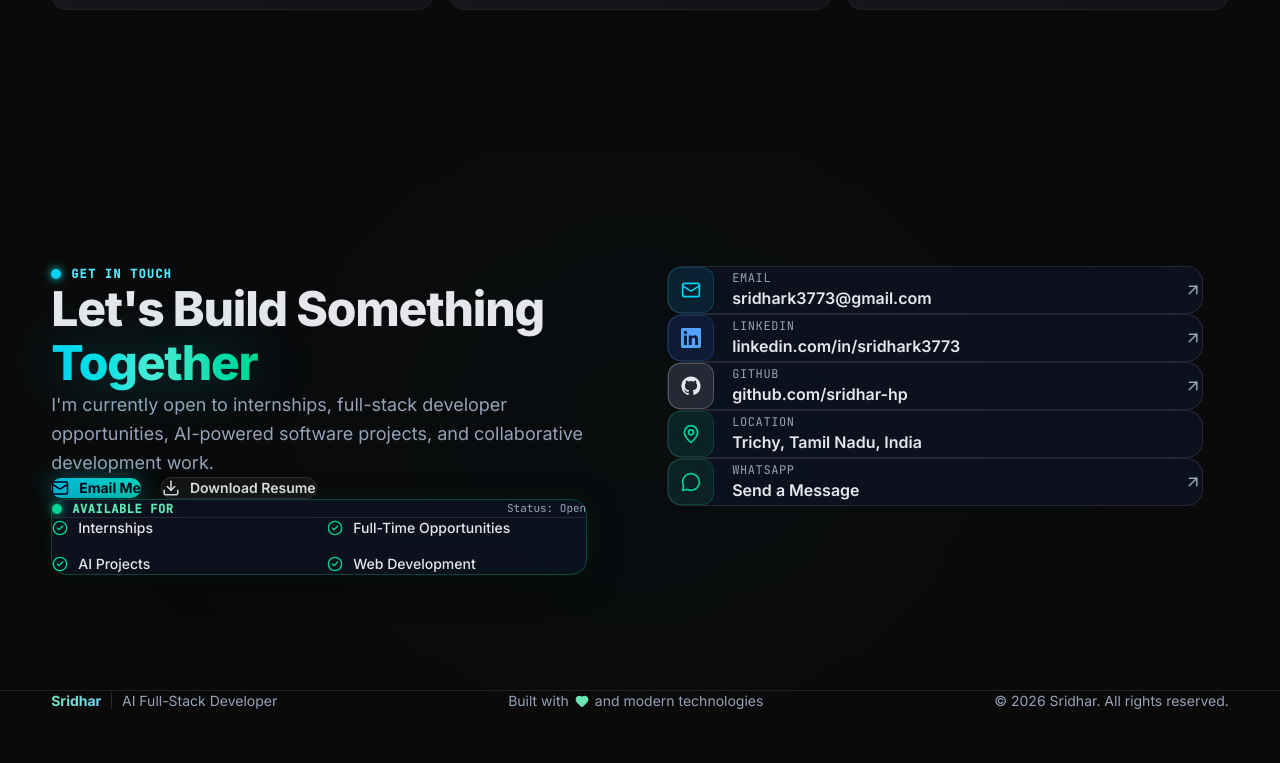
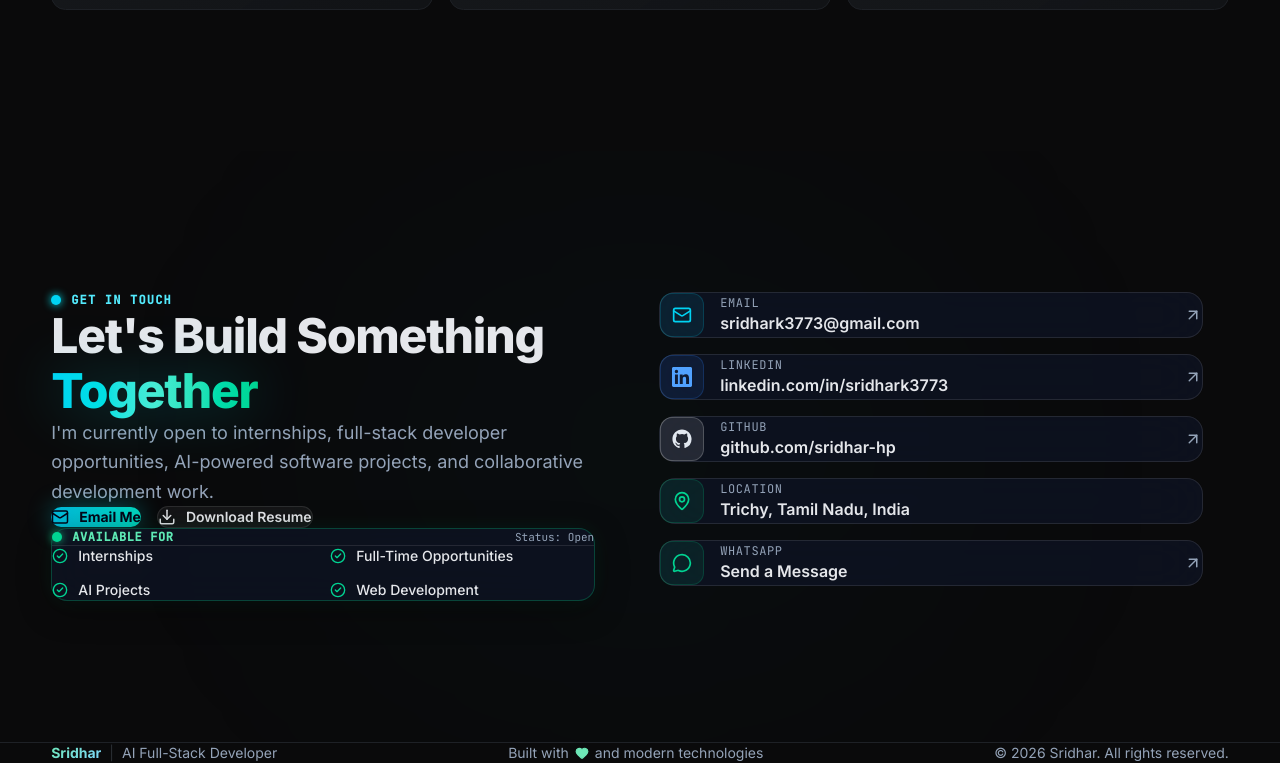
Before and after one commit to sridhar-hp/portfolio_client, a React (Vite) app: page / in a window 1280 px wide. Shown: the part 5854-6617 px from the top of the page. Before the commit the page ends 6565 px from the top, so only its background shows below. Built offline with nearby package versions, Linux system fonts and the light colour scheme.

Commit message:
feat: add Contact and Navbar components and base styles

```diff
--- a/src/components/Contact.jsx
+++ b/src/components/Contact.jsx
@@ -12,7 +12,7 @@ const contactCards = [
     external: false,
     accent: 'text-cyan-400',
     bg: 'bg-cyan-500/10 border-cyan-500/20',
-    hoverGlow: 'hover:shadow-[0_0_30px_rgba(0,242,254,0.18)] hover:border-cyan-500/40',
+    hoverGlow: 'hover:shadow-[0_0_25px_rgba(0,242,254,0.15)] hover:border-cyan-500/40',
   },
   {
     id: 'linkedin',
@@ -23,7 +23,7 @@ const contactCards = [
     external: true,
     accent: 'text-blue-400',
     bg: 'bg-blue-500/10 border-blue-500/20',
-    hoverGlow: 'hover:shadow-[0_0_30px_rgba(59,130,246,0.18)] hover:border-blue-500/40',
+    hoverGlow: 'hover:shadow-[0_0_25px_rgba(59,130,246,0.15)] hover:border-blue-500/40',
   },
   {
     id: 'github',
@@ -34,7 +34,7 @@ const contactCards = [
     external: true,
     accent: 'text-slate-200',
     bg: 'bg-white/10 border-white/20',
-    hoverGlow: 'hover:shadow-[0_0_30px_rgba(255,255,255,0.14)] hover:border-white/40',
+    hoverGlow: 'hover:shadow-[0_0_25px_rgba(255,255,255,0.12)] hover:border-white/40',
   },
   {
     id: 'location',
@@ -45,7 +45,7 @@ const contactCards = [
     external: false,
     accent: 'text-emerald-400',
     bg: 'bg-emerald-500/10 border-emerald-500/20',
-    hoverGlow: 'hover:shadow-[0_0_30px_rgba(16,185,129,0.18)] hover:border-emerald-500/40',
+    hoverGlow: 'hover:shadow-[0_0_25px_rgba(16,185,129,0.15)] hover:border-emerald-500/40',
   },
   {
     id: 'whatsapp',
@@ -56,7 +56,7 @@ const contactCards = [
     external: true,
     accent: 'text-emerald-400',
     bg: 'bg-emerald-500/10 border-emerald-500/20',
-    hoverGlow: 'hover:shadow-[0_0_30px_rgba(16,185,129,0.18)] hover:border-emerald-500/40',
+    hoverGlow: 'hover:shadow-[0_0_25px_rgba(16,185,129,0.15)] hover:border-emerald-500/40',
   },
 ]
 
@@ -86,7 +86,7 @@ const itemVariants = {
 
 export default function Contact() {
   return (
-    <section id="contact" className="contact-section relative overflow-hidden pt-12 pb-24 lg:pt-16 lg:pb-32">
+    <section id="contact" className="contact-section relative overflow-hidden py-24 lg:py-32">
       {/* Background Radial Glow */}
       <div className="absolute top-1/2 left-1/2 -translate-x-1/2 -translate-y-1/2 w-[44rem] h-[34rem] bg-cyan-500/5 rounded-full blur-[140px] pointer-events-none -z-10 animate-pulse" />
 
@@ -96,11 +96,11 @@ export default function Contact() {
           initial="hidden"
           whileInView="visible"
           viewport={{ once: true, margin: '-80px' }}
-          className="grid gap-14 lg:grid-cols-12 lg:gap-20 items-start max-w-6xl mx-auto"
+          className="grid gap-12 lg:grid-cols-12 lg:gap-16 items-start max-w-6xl mx-auto"
         >
           {/* LEFT COLUMN: Main Heading, Subheading & CTAs */}
-          <div className="lg:col-span-6 flex flex-col justify-center text-left space-y-7">
-            <motion.div variants={itemVariants} className="inline-flex items-center gap-2.5">
+          <div className="lg:col-span-6 flex flex-col justify-start text-left">
+            <motion.div variants={itemVariants} className="inline-flex items-center gap-2.5 mb-4">
               <span className="relative flex h-2.5 w-2.5">
                 <span className="animate-ping absolute inline-flex h-full w-full rounded-full bg-cyan-400 opacity-75" />
                 <span className="relative inline-flex rounded-full h-2.5 w-2.5 bg-cyan-400 shadow-[0_0_8px_#00f2fe]" />
@@ -110,24 +110,24 @@ export default function Contact() {
               </span>
             </motion.div>
 
-            <motion.h2 variants={itemVariants} className="text-3xl font-extrabold tracking-tight text-text sm:text-4xl lg:text-5xl leading-[1.12]">
+            <motion.h2 variants={itemVariants} className="text-3xl font-extrabold tracking-tight text-text sm:text-4xl lg:text-5xl leading-[1.15]">
               Let&apos;s Build Something{' '}
               <span className="bg-gradient-to-r from-cyan-400 via-teal-300 to-emerald-400 bg-clip-text text-transparent drop-shadow-[0_0_30px_rgba(0,242,254,0.3)]">
                 Together
               </span>
             </motion.h2>
 
-            <motion.p variants={itemVariants} className="text-base leading-relaxed text-text-muted sm:text-lg">
+            <motion.p variants={itemVariants} className="mt-4 text-base leading-relaxed text-text-muted sm:text-lg">
               I&apos;m currently open to internships, full-stack developer opportunities, AI-powered software projects, and collaborative development work.
             </motion.p>
 
-            {/* Action Buttons */}
-            <motion.div variants={itemVariants} className="pt-3 flex flex-wrap gap-5 items-center">
+            {/* Dedicated Action Buttons Wrapper */}
+            <motion.div variants={itemVariants} className="contact-actions mt-8 flex flex-wrap gap-4 items-center">
               <motion.a
                 href="mailto:sridhark3773@gmail.com"
                 whileHover={{ scale: 1.02 }}
                 whileTap={{ scale: 0.98 }}
-                className="inline-flex items-center gap-2.5 rounded-xl bg-gradient-to-r from-cyan-500 to-teal-400 px-6.5 py-3.5 text-sm font-bold text-slate-950 shadow-[0_0_25px_rgba(0,242,254,0.35)] transition-all hover:shadow-[0_0_35px_rgba(0,242,254,0.55)]"
+                className="inline-flex items-center gap-2.5 rounded-xl bg-gradient-to-r from-cyan-500 to-teal-400 px-6 py-3.5 text-sm font-bold text-slate-950 shadow-[0_0_25px_rgba(0,242,254,0.35)] transition-all hover:shadow-[0_0_35px_rgba(0,242,254,0.55)]"
               >
                 <Mail size={18} />
                 <span>Email Me</span>
@@ -138,20 +138,21 @@ export default function Contact() {
                 download="Sridhar_Resume.pdf"
                 whileHover={{ scale: 1.02, backgroundColor: 'rgba(255,255,255,0.08)' }}
                 whileTap={{ scale: 0.98 }}
-                className="inline-flex items-center gap-2.5 rounded-xl border border-white/10 bg-white/5 px-6.5 py-3.5 text-sm font-semibold text-text backdrop-blur-md transition-all hover:border-cyan-500/40 hover:text-cyan-300"
+                className="inline-flex items-center gap-2.5 rounded-xl border border-white/10 bg-white/5 px-6 py-3.5 text-sm font-semibold text-text backdrop-blur-md transition-all hover:border-cyan-500/40 hover:text-cyan-300"
               >
                 <Download size={18} />
                 <span>Download Resume</span>
               </motion.a>
             </motion.div>
 
-            {/* AVAILABILITY CARD */}
+            {/* Dedicated Availability Card Wrapper with 44px vertical gap */}
+            <div className="availability-wrapper mt-10 lg:mt-12">
               <motion.div
                 variants={itemVariants}
                 whileHover={{ y: -2 }}
-              className="mt-8 p-6.5 sm:p-7 rounded-2xl border border-emerald-500/30 bg-slate-900/60 backdrop-blur-xl shadow-[0_8px_32px_rgba(0,0,0,0.4),0_0_20px_rgba(16,185,129,0.1)] transition-all duration-300"
+                className="p-6 rounded-2xl border border-emerald-500/30 bg-slate-900/60 backdrop-blur-xl shadow-[0_8px_32px_rgba(0,0,0,0.4),0_0_20px_rgba(16,185,129,0.1)] transition-all duration-300"
               >
-              <div className="flex items-center justify-between pb-4 mb-4.5 border-b border-white/10">
+                <div className="flex items-center justify-between pb-3.5 mb-4 border-b border-white/10">
                   <div className="flex items-center gap-2.5">
                     <span className="relative flex h-2.5 w-2.5">
                       <span className="animate-ping absolute inline-flex h-full w-full rounded-full bg-emerald-400 opacity-75" />
@@ -164,7 +165,7 @@ export default function Contact() {
                   <span className="text-[11px] font-mono text-text-muted">Status: Open</span>
                 </div>
 
-              <div className="grid grid-cols-1 sm:grid-cols-2 gap-3.5 sm:gap-4">
+                <div className="grid grid-cols-1 sm:grid-cols-2 gap-3.5">
                   {availabilityList.map((item) => (
                     <div key={item} className="flex items-center gap-2.5 text-sm text-text font-medium">
                       <CheckCircle2 size={16} className="text-emerald-400 shrink-0" />
@@ -174,9 +175,10 @@ export default function Contact() {
                 </div>
               </motion.div>
             </div>
+          </div>
 
-          {/* RIGHT COLUMN: Contact Cards */}
-          <div className="lg:col-span-6 space-y-4.5 sm:space-y-5">
+          {/* RIGHT COLUMN: Contact Cards Stack */}
+          <div className="lg:col-span-6 flex flex-col gap-4">
             {contactCards.map((card) => {
               const IconComponent = card.icon
               const isLink = !!card.href
@@ -192,10 +194,10 @@ export default function Contact() {
                   variants={itemVariants}
                   whileHover={{ y: -3, scale: 1.008 }}
                   transition={{ duration: 0.25 }}
-                  className={`group relative flex items-center justify-between p-5 sm:p-5.5 rounded-2xl border border-white/10 bg-slate-900/60 backdrop-blur-xl transition-all duration-300 ${card.hoverGlow} ${isLink ? 'cursor-pointer' : 'cursor-default'}`}
+                  className={`group relative flex items-center justify-between p-4.5 sm:p-5 rounded-2xl border border-white/10 bg-slate-900/60 backdrop-blur-xl transition-all duration-300 ${card.hoverGlow} ${isLink ? 'cursor-pointer' : 'cursor-default'}`}
                 >
-                  <div className="flex items-center gap-4.5 min-w-0">
-                    <div className={`w-11.5 h-11.5 rounded-xl flex items-center justify-center border shrink-0 transition-transform duration-300 group-hover:scale-110 ${card.bg} ${card.accent}`}>
+                  <div className="flex items-center gap-4 min-w-0">
+                    <div className={`w-11 h-11 rounded-xl flex items-center justify-center border shrink-0 transition-transform duration-300 group-hover:scale-110 ${card.bg} ${card.accent}`}>
                       <IconComponent size={20} />
                     </div>
                     <div className="min-w-0 flex-1">
--- a/src/components/Navbar.jsx
+++ b/src/components/Navbar.jsx
@@ -39,9 +39,8 @@ export default function Navbar() {
         initial={{ y: -100 }}
         animate={{ y: 0 }}
         transition={{ duration: 0.6, ease: [0.22, 1, 0.36, 1] }}
-        className={`fixed top-0 left-0 right-0 z-50 transition-all duration-500 ${
-          scrolled ? 'glass shadow-[0_1px_0_rgba(255,255,255,0.04)]' : 'bg-transparent'
-        }`}
+        className={`fixed top-0 left-0 right-0 z-50 transition-all duration-500 ${scrolled ? 'glass shadow-[0_1px_0_rgba(255,255,255,0.04)]' : 'bg-transparent'
+          }`}
       >
         <div className="container">
           <div className="flex items-center justify-between h-18 lg:h-20">
```
Also changed, not shown: src/index.css (line endings or trailing spaces). Lines whose indentation alone changed are shown as unchanged.
